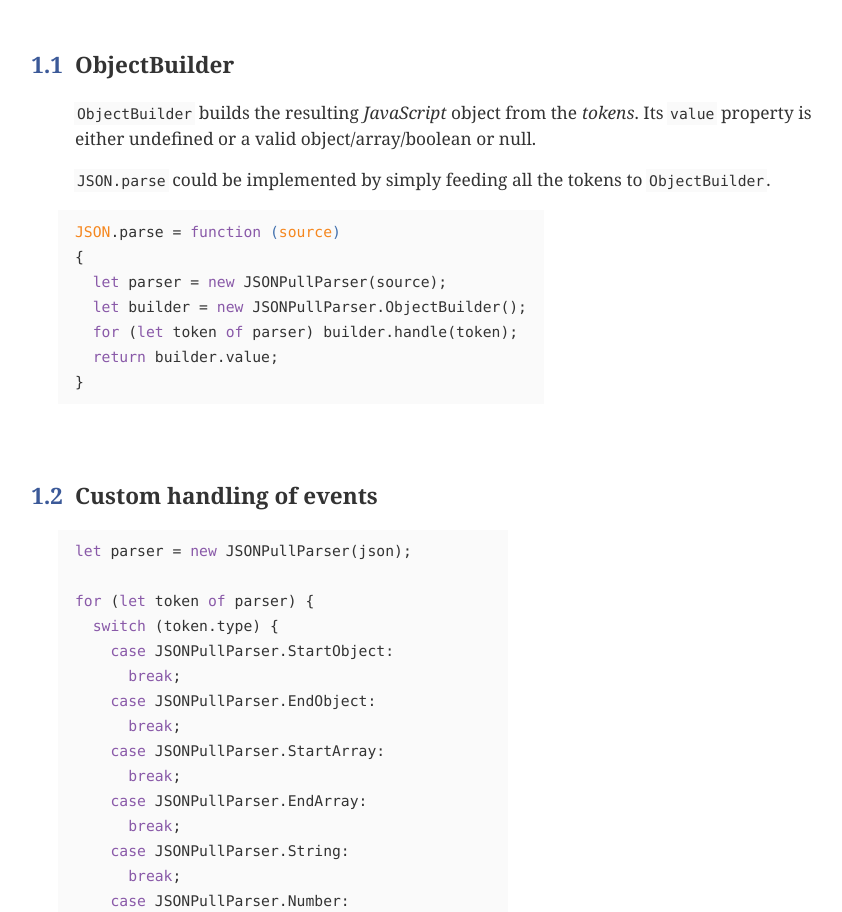
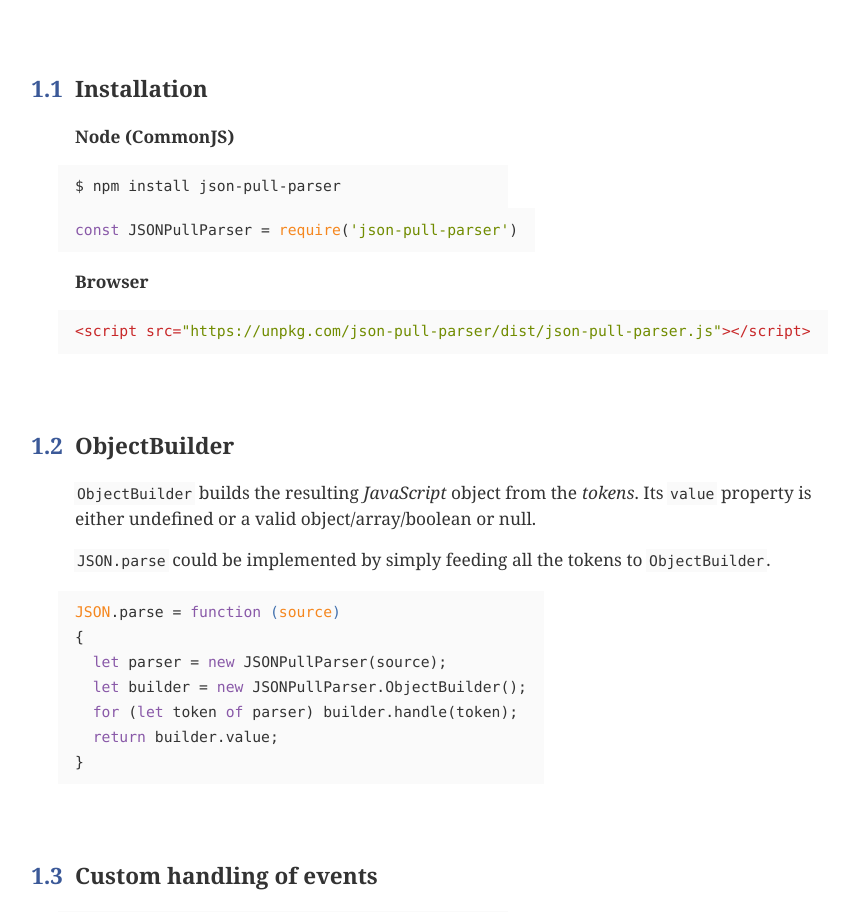
Before and after one commit to brettz9/json-pull-parser, a website built with webpack: page docs/index.html in a window 1280 px wide. Shown: the part 1528-2440 px from the top of the page, without its empty margins (25-867 px from the left). Built offline with nearby package versions, Linux system fonts and the light colour scheme.

Commit message:
Add installation instructions

```diff
--- a/docs/index.html
+++ b/docs/index.html
@@ -2,7 +2,7 @@
 <span class="hljs-keyword">let</span> builder = <span class="hljs-keyword">new</span> JSONPullParser.ObjectBuilder();
 
 <span class="hljs-keyword">for</span> (<span class="hljs-keyword">let</span> token <span class="hljs-keyword">of</span> parser) builder.handle(token);
-</code></pre><p>See live <a href="http://www.susi.se/json-pull-parser/demo.html">demo</a>!</p></section><div class="spec-toc"><div class="title">Contents</div><ol><li><a href="#sec-Getting-started"><span class="spec-secid">1</span>Getting started</a><input hidden class="toggle" type="checkbox" checked id="_toggle_1" /><label for="_toggle_1"></label><ol><li><a href="#sec-ObjectBuilder"><span class="spec-secid">1.1</span>ObjectBuilder</a></li><li><a href="#sec-Custom-handling-of-events"><span class="spec-secid">1.2</span>Custom handling of events</a></li></ol></li><li><a href="#sec-Conformance"><span class="spec-secid">2</span>Conformance</a></li><li><a href="#sec-Results"><span class="spec-secid">3</span>Results</a></li></ol></div></header><section id="sec-Getting-started" secid="1"><h2><span class="spec-secid" title="link to this section"><a href="#sec-Getting-started">1</a></span>Getting started</h2><p><code>JSONPullParser</code> provides a simple API for iterating over the tokens in <a href="http://www.json.org/">JSON</a> data.</p><p>If your <em>JavaScript</em> engine supports <a href="https://developer.mozilla.org/en/docs/Web/JavaScript/Reference/Iteration_protocols">Symbol.iterator</a> then your parser is <em>iterable</em>.</p><pre><code><span class="hljs-keyword">let</span> parser  = <span class="hljs-keyword">new</span> JSONPullParser(json);
+</code></pre><p>See live <a href="http://www.susi.se/json-pull-parser/demo.html">demo</a>!</p></section><div class="spec-toc"><div class="title">Contents</div><ol><li><a href="#sec-Getting-started"><span class="spec-secid">1</span>Getting started</a><input hidden class="toggle" type="checkbox" checked id="_toggle_1" /><label for="_toggle_1"></label><ol><li><a href="#sec-Installation"><span class="spec-secid">1.1</span>Installation</a></li><li><a href="#sec-ObjectBuilder"><span class="spec-secid">1.2</span>ObjectBuilder</a></li><li><a href="#sec-Custom-handling-of-events"><span class="spec-secid">1.3</span>Custom handling of events</a></li></ol></li><li><a href="#sec-Conformance"><span class="spec-secid">2</span>Conformance</a></li><li><a href="#sec-Results"><span class="spec-secid">3</span>Results</a></li></ol></div></header><section id="sec-Getting-started" secid="1"><h2><span class="spec-secid" title="link to this section"><a href="#sec-Getting-started">1</a></span>Getting started</h2><p><code>JSONPullParser</code> provides a simple API for iterating over the tokens in <a href="http://www.json.org/">JSON</a> data.</p><p>If your <em>JavaScript</em> engine supports <a href="https://developer.mozilla.org/en/docs/Web/JavaScript/Reference/Iteration_protocols">Symbol.iterator</a> then your parser is <em>iterable</em>.</p><pre><code><span class="hljs-keyword">let</span> parser  = <span class="hljs-keyword">new</span> JSONPullParser(json);
 
 <span class="hljs-keyword">for</span> (<span class="hljs-keyword">let</span> token <span class="hljs-keyword">of</span> parser) {
   <span class="hljs-comment">// use token</span>
@@ -16,14 +16,17 @@
   <span class="hljs-keyword">var</span> token = step.value;
   <span class="hljs-comment">// use token</span>
 }
-</code></pre><p><code>JSONPullParser</code> ensures that the tokens are valid and delivered in a valid sequence. <code>StartObject</code> and <code>StartArray</code> will always have a matching <code>EndObject</code> and <code>EndArray</code> at the correct depth.</p><section id="sec-ObjectBuilder" secid="1.1"><h3><span class="spec-secid" title="link to this section"><a href="#sec-ObjectBuilder">1.1</a></span>ObjectBuilder</h3><p><code>ObjectBuilder</code> builds the resulting <em>JavaScript</em> object from the <em>tokens</em>. Its <code>value</code> property is either undefined or a valid object/array/boolean or null.</p><p><code>JSON.parse</code> could be implemented by simply feeding all the tokens to <code>ObjectBuilder</code>.</p><pre><code><span class="hljs-built_in">JSON</span>.parse = <span class="hljs-function"><span class="hljs-keyword">function</span> (<span class="hljs-params">source</span>)
+</code></pre><p><code>JSONPullParser</code> ensures that the tokens are valid and delivered in a valid sequence. <code>StartObject</code> and <code>StartArray</code> will always have a matching <code>EndObject</code> and <code>EndArray</code> at the correct depth.</p><section id="sec-Installation" secid="1.1"><h3><span class="spec-secid" title="link to this section"><a href="#sec-Installation">1.1</a></span>Installation</h3><p><strong>Node (CommonJS)</strong></p><pre><code>$ npm install json-pull-parser
+</code></pre><pre><code><span class="hljs-keyword">const</span> JSONPullParser = <span class="hljs-built_in">require</span>(<span class="hljs-string">'json-pull-parser'</span>)
+</code></pre><p><strong>Browser</strong></p><pre><code><span class="hljs-tag">&lt;<span class="hljs-name">script</span> <span class="hljs-attr">src</span>=<span class="hljs-string">"https://unpkg.com/json-pull-parser/dist/json-pull-parser.js"</span>&gt;</span><span class="undefined"></span><span class="hljs-tag">&lt;/<span class="hljs-name">script</span>&gt;</span>
+</code></pre></section><section id="sec-ObjectBuilder" secid="1.2"><h3><span class="spec-secid" title="link to this section"><a href="#sec-ObjectBuilder">1.2</a></span>ObjectBuilder</h3><p><code>ObjectBuilder</code> builds the resulting <em>JavaScript</em> object from the <em>tokens</em>. Its <code>value</code> property is either undefined or a valid object/array/boolean or null.</p><p><code>JSON.parse</code> could be implemented by simply feeding all the tokens to <code>ObjectBuilder</code>.</p><pre><code><span class="hljs-built_in">JSON</span>.parse = <span class="hljs-function"><span class="hljs-keyword">function</span> (<span class="hljs-params">source</span>)
 </span>{
   <span class="hljs-keyword">let</span> parser = <span class="hljs-keyword">new</span> JSONPullParser(source);
   <span class="hljs-keyword">let</span> builder = <span class="hljs-keyword">new</span> JSONPullParser.ObjectBuilder();
   <span class="hljs-keyword">for</span> (<span class="hljs-keyword">let</span> token <span class="hljs-keyword">of</span> parser) builder.handle(token);
   <span class="hljs-keyword">return</span> builder.value;
 }
-</code></pre></section><section id="sec-Custom-handling-of-events" secid="1.2"><h3><span class="spec-secid" title="link to this section"><a href="#sec-Custom-handling-of-events">1.2</a></span>Custom handling of events</h3><pre><code><span class="hljs-keyword">let</span> parser = <span class="hljs-keyword">new</span> JSONPullParser(json);
+</code></pre></section><section id="sec-Custom-handling-of-events" secid="1.3"><h3><span class="spec-secid" title="link to this section"><a href="#sec-Custom-handling-of-events">1.3</a></span>Custom handling of events</h3><pre><code><span class="hljs-keyword">let</span> parser = <span class="hljs-keyword">new</span> JSONPullParser(json);
 
 <span class="hljs-keyword">for</span> (<span class="hljs-keyword">let</span> token <span class="hljs-keyword">of</span> parser) {
   <span class="hljs-keyword">switch</span> (token.type) {
@@ -72,7 +75,7 @@ JSON.parse done in 184ms
 JSONPullParser parsed 1M tokens in 480ms using 1001 fragments
 JSONPullParser parsed 1M tokens in 396ms using 1001 fragments
   </pre>
-</div><p>See live <a href="http://www.susi.se/json-pull-parser/demo.html">demo</a>! </p></section><footer>Written in <a href="http://leebyron.com/spec-md/" target="_blank">Spec Markdown</a>.</footer><input hidden class="spec-sidebar-toggle" type="checkbox" id="spec-sidebar-toggle" aria-hidden /><label for="spec-sidebar-toggle" aria-hidden>&#x2630;</label><div class="spec-sidebar" aria-hidden><div class="spec-toc"><div class="title"><a href="#">JSONPullParser</a></div><ol><li id="_sidebar_1"><a href="#sec-Getting-started"><span class="spec-secid">1</span>Getting started</a><input hidden class="toggle" type="checkbox" id="_sidebar_toggle_1" /><label for="_sidebar_toggle_1"></label><ol><li id="_sidebar_1.1"><a href="#sec-ObjectBuilder"><span class="spec-secid">1.1</span>ObjectBuilder</a></li><li id="_sidebar_1.2"><a href="#sec-Custom-handling-of-events"><span class="spec-secid">1.2</span>Custom handling of events</a></li></ol></li><li id="_sidebar_2"><a href="#sec-Conformance"><span class="spec-secid">2</span>Conformance</a></li><li id="_sidebar_3"><a href="#sec-Results"><span class="spec-secid">3</span>Results</a></li></ol></div><script>
+</div><p>See live <a href="http://www.susi.se/json-pull-parser/demo.html">demo</a>! </p></section><footer>Written in <a href="http://leebyron.com/spec-md/" target="_blank">Spec Markdown</a>.</footer><input hidden class="spec-sidebar-toggle" type="checkbox" id="spec-sidebar-toggle" aria-hidden /><label for="spec-sidebar-toggle" aria-hidden>&#x2630;</label><div class="spec-sidebar" aria-hidden><div class="spec-toc"><div class="title"><a href="#">JSONPullParser</a></div><ol><li id="_sidebar_1"><a href="#sec-Getting-started"><span class="spec-secid">1</span>Getting started</a><input hidden class="toggle" type="checkbox" id="_sidebar_toggle_1" /><label for="_sidebar_toggle_1"></label><ol><li id="_sidebar_1.1"><a href="#sec-Installation"><span class="spec-secid">1.1</span>Installation</a></li><li id="_sidebar_1.2"><a href="#sec-ObjectBuilder"><span class="spec-secid">1.2</span>ObjectBuilder</a></li><li id="_sidebar_1.3"><a href="#sec-Custom-handling-of-events"><span class="spec-secid">1.3</span>Custom handling of events</a></li></ol></li><li id="_sidebar_2"><a href="#sec-Conformance"><span class="spec-secid">2</span>Conformance</a></li><li id="_sidebar_3"><a href="#sec-Results"><span class="spec-secid">3</span>Results</a></li></ol></div><script>
 (function () {
 var currentSection;
 var numberedSections = [];
```
Also changed, not shown: README.md.
